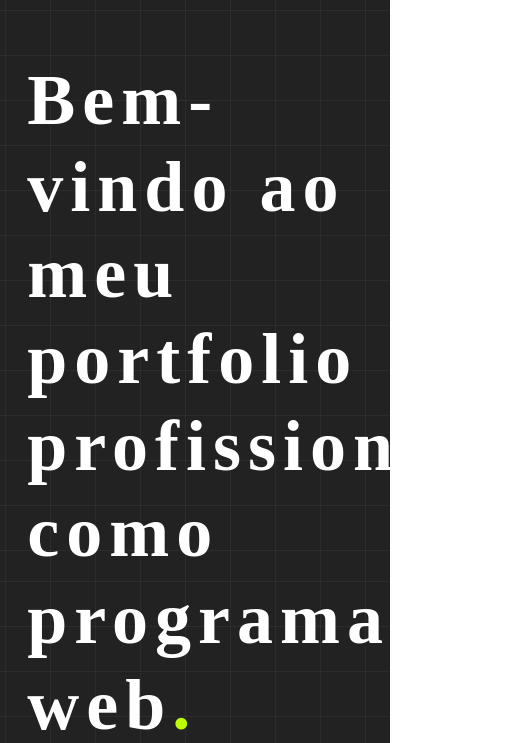
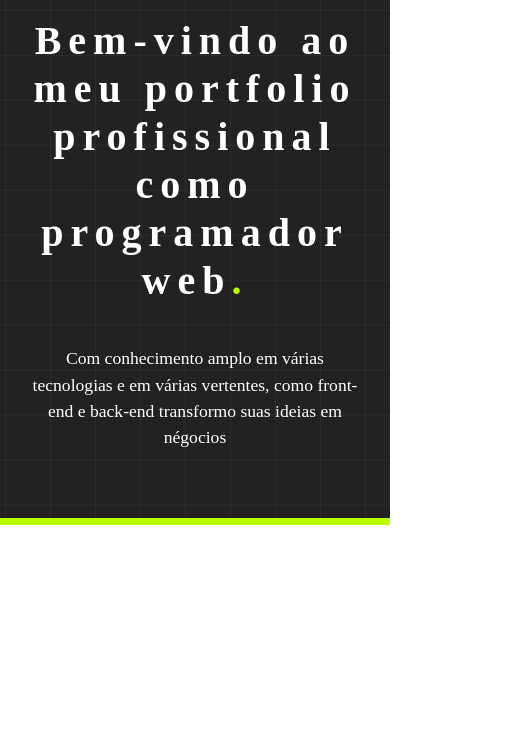
Before and after one commit to Riicky-hub/modern_portfolio, a website: page index.html in a window 390 px wide. Shown: the part 101-844 px from the top of the page, 518 px wide, since content can reach past the window. Drawn offline with Linux system fonts and the light colour scheme; a web font is replaced by a local one.

Commit message:
finalizada responsividade e criado a base do projeto

```diff
--- a/index.html
+++ b/index.html
@@ -13,9 +13,6 @@
 <body>
     <div class="ownContainer gradeBackground borderBottom">
         <header class="header">
-
-
-
             <nav class="navbar navbar-dark bg-dark navbar-expand-lg" style="background-color: transparent !important;">
                 <div class="container-fluid header__nav">
                     <h1 class="header__nav--title">Riicky-<span class="span--color">hub</span></h1>
@@ -54,16 +51,10 @@
                     </div>
                 </div>
             </nav>
-
-
-
-
             <div class="showcase">
-                <h2 class="showcase__title">Bem-vindo ao meu portfolio<br> profissional como programador web<span
-                        class="span--color">.</span></h2>
+                <h2 class="showcase__title">Bem-vindo ao meu portfolio profissional como programador web<span class="span--color">.</span></h2>
                 <div class="showcase__bottom">
-                    <p class="showcase__bottom--paragraph">Com conhecimento amplo em várias tecnologias<br> e em várias
-                        vertentes, como front-end e back-end<br> transformo suas ideias em négocios</p>
+                    <p class="showcase__bottom--paragraph">Com conhecimento amplo em várias tecnologias e em várias vertentes, como front-end e back-end transformo suas ideias em négocios</p>
                     <div class="draw">
                         <img src="./src/images/draws/circle.svg" class="draw--circle" draggable="false">
                         <img src="./src/images/draws/text.svg" class="draw--text" draggable="false">
--- a/src/javascript/index.js
+++ b/src/javascript/index.js
@@ -21,8 +21,8 @@ unitedKingdomFlag.addEventListener('click', (event) => {
     navLinksArr.map((el, index) => {
         el.innerHTML = navEnglish[index];
     });
-    showcaseTitle.innerHTML = `Welcome to my professional <br>portfolio as a web developer<span class="span--color">.</span>`;
-    showcaseBottomParagraph.innerHTML = `With broad knowledge in various technologies and<br> in various aspects, such as front-end and back-end,<br> I can transform your ideas into business`;
+    showcaseTitle.innerHTML = `Welcome to my professional portfolio as a web developer<span class="span--color">.</span>`;
+    showcaseBottomParagraph.innerHTML = `With broad knowledge in various technologies and in various aspects, such as front-end and back-end, I can transform your ideas into business`;
     allFlags.forEach(e => e.classList.remove('active'));
     unitedKingdomFlag.classList.add('active');
     localStorage.setItem('language', 'EN-GB');
@@ -34,8 +34,8 @@ function changeToEnglish() {
     navLinksArr.map((el, index) => {
         el.innerHTML = navEnglish[index];
     });
-    showcaseTitle.innerHTML = `Welcome to my professional <br>portfolio as a web developer<span class="span--color">.</span>`;
-    showcaseBottomParagraph.innerHTML = `With broad knowledge in various technologies and<br> in various aspects, such as front-end and back-end,<br> I can transform your ideas into business`;
+    showcaseTitle.innerHTML = `Welcome to my professional portfolio as a web developer<span class="span--color">.</span>`;
+    showcaseBottomParagraph.innerHTML = `With broad knowledge in various technologies and in various aspects, such as front-end and back-end, I can transform your ideas into business`;
     allFlags.forEach(e => e.classList.remove('active'));
     unitedKingdomFlag.classList.add('active');
 }
--- a/src/sass/_nav.scss
+++ b/src/sass/_nav.scss
@@ -2,7 +2,7 @@
     height: 70%;
     font-family: 'Playfair';
     &__nav {
-        margin: 20px 0;
+        margin: 20px 0 0 0;
         padding: 0 !important;
         &--title {
             font-size: $big;
@@ -46,4 +46,9 @@
         right: 0 !important;
         left: auto !important;
     }
+    .header {
+        &__nav {
+            margin: 15px 0 0 0;
+        }
+    }
 }
--- a/src/sass/_showcase.scss
+++ b/src/sass/_showcase.scss
@@ -1,11 +1,11 @@
 .showcase {
     margin: 40px 0;
-    // overflow: hidden;
     &__title {
-        margin: 60px 0;
+        margin: 0 0 60px 0;
         font-size: 4.5rem;
         font-weight: bold;
         letter-spacing: 7px;
+        width: 70%;
     }
     &__bottom {
         margin: 40px 0;
@@ -14,6 +14,7 @@
         justify-content: space-between;
         &--paragraph {
             font-size: $normal;
+            width: 30%;
         }
         .draw {
             position: relative;
@@ -37,3 +38,62 @@
       transform: rotate(360deg);
     }
 }
+
+//Responsividade
+@media only screen and (max-width: 1306px) {
+    .showcase {
+        &__title {
+            margin: 0 0 20px 0;
+            font-size: 3.5rem;
+        }
+    }
+}
+@media only screen and (max-width: 967px) {
+    .showcase {
+        &__title {
+            width: 80%;
+            font-size: 3.2rem;
+        }
+        &__bottom {
+            &--paragraph {
+                width: 50%;
+            }
+        }
+    }
+}
+@media only screen and (max-width: 846px) {
+    .showcase {
+        &__title {
+            font-size: 2.8rem;
+        }
+    }
+}
+@media only screen and (max-width: 642px) {
+    .showcase {
+        &__title {
+            width: 100%;
+            text-align: center;
+        }
+    }
+}
+@media only screen and (max-width: 476px) {
+    .draw {
+        display: none;
+    }
+    .showcase {
+        &__bottom {
+            &--paragraph {
+                width: 100%;
+                font-size: 1.1rem;
+                text-align: center;
+            }
+        }
+    }
+}
+@media only screen and (max-width: 425px) {
+    .showcase {
+        &__title {
+            font-size: 2.5rem;
+        }
+    }
+}
```
Also changed, not shown: src/css/style.css, 1 other file.
